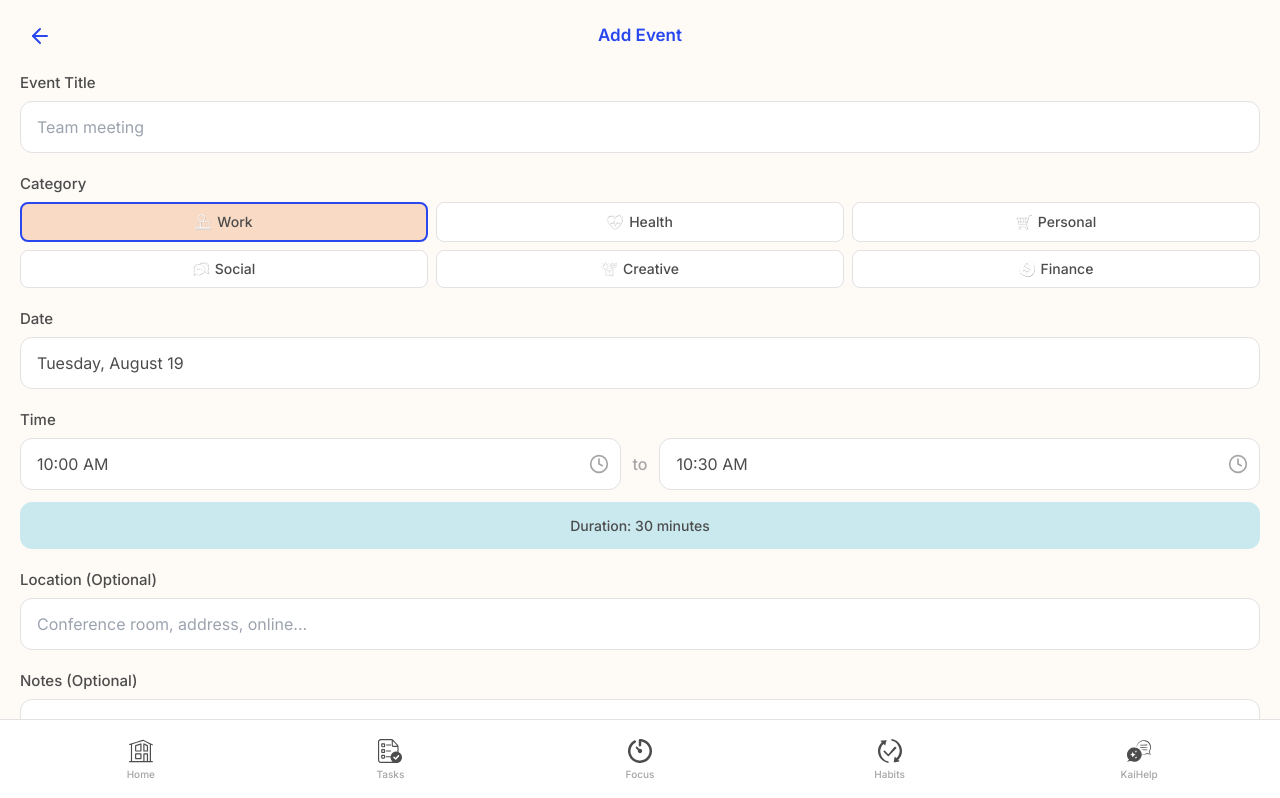
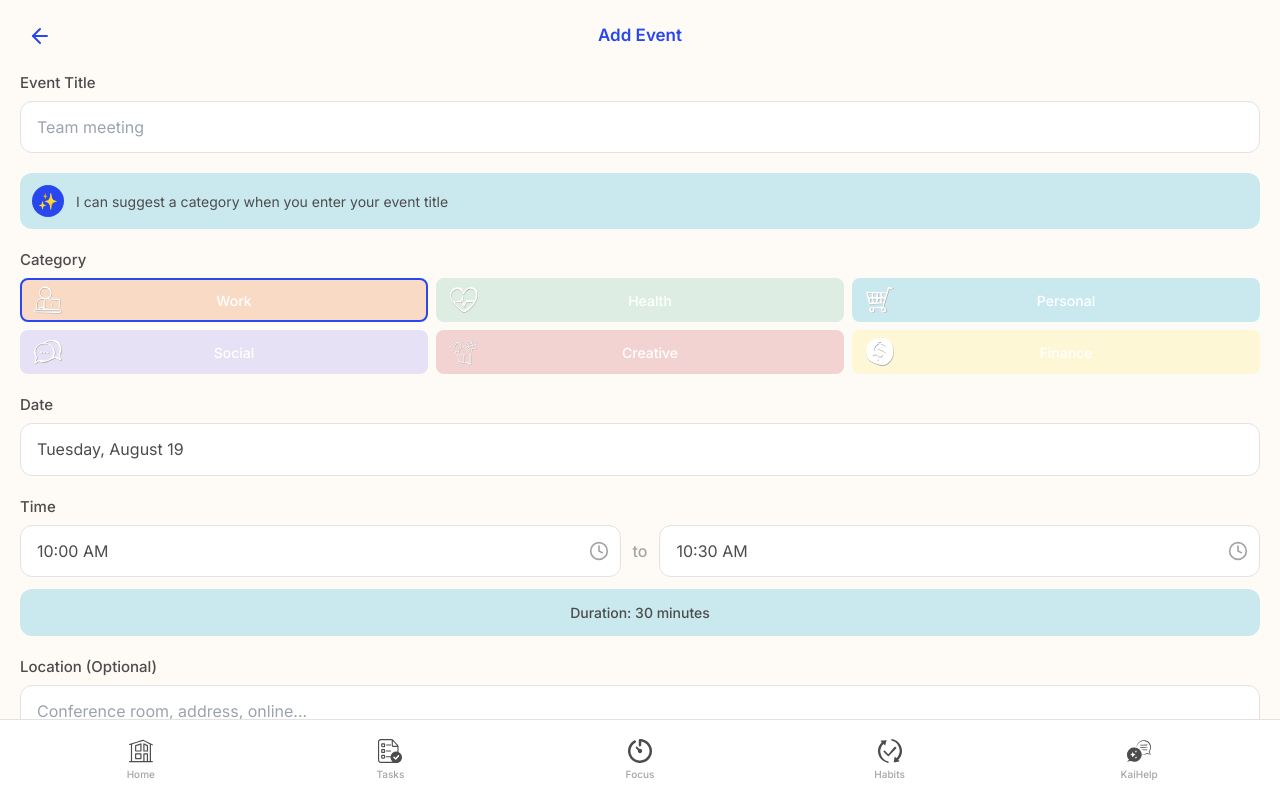
Before and after one commit to 100percentmaxx/joidu-adhd-app, a Next.js app: page /add-event in a window 1280 px wide. Shown: the top 798 px of the page. Built offline with nearby package versions, Linux system fonts and the light colour scheme.

Commit message:
Update colors and styling on Event Add screen

```diff
--- a/src/app/add-event/page.tsx
+++ b/src/app/add-event/page.tsx
@@ -116,13 +116,34 @@ export default function AddEvent() {
 
   // Calculate duration between start and end time
   const calculateDuration = () => {
-    // Simple duration calculation (this would be more robust in production)
-    const start = formData.startTime
-    const end = formData.endTime
+    try {
+      // Parse time strings (assumes format like "10:00 AM")
+      const parseTime = (timeStr: string) => {
+        const [time, period] = timeStr.split(' ')
+        const [hours, minutes] = time.split(':').map(Number)
+        let hour24 = hours
 
-    // For demo purposes, return 30 minutes
-    // In production, you'd parse the times and calculate the difference
+        if (period === 'PM' && hours !== 12) hour24 += 12
+        if (period === 'AM' && hours === 12) hour24 = 0
+
+        return hour24 * 60 + minutes // Return total minutes
+      }
+
+      const startMinutes = parseTime(formData.startTime)
+      const endMinutes = parseTime(formData.endTime)
+
+      let duration = endMinutes - startMinutes
+      if (duration < 0) duration += 24 * 60 // Handle next day
+
+      const hours = Math.floor(duration / 60)
+      const mins = duration % 60
+
+      if (hours === 0) return `${mins} minutes`
+      if (mins === 0) return `${hours} hour${hours > 1 ? 's' : ''}`
+      return `${hours} hour${hours > 1 ? 's' : ''} ${mins} minutes`
+    } catch {
       return '30 minutes'
+    }
   }
 
   // Handle form submission
@@ -155,15 +176,35 @@ export default function AddEvent() {
             <button
               key={key}
               onClick={() => setFormData(prev => ({ ...prev, category: key as Category }))}
-              className="flex items-center justify-center px-3 py-2 rounded-lg transition-all duration-200"
+              className="flex items-center px-3 py-2 rounded-lg transition-all duration-200 relative"
               style={{
-                backgroundColor: isSelected ? info.color : 'var(--card-background)',
-                border: isSelected ? '2px solid var(--primary-blue)' : '1px solid var(--border-color)',
-                color: isSelected ? 'var(--text-primary)' : 'var(--text-primary)'
+                backgroundColor: info.color,
+                border: isSelected ? '2px solid var(--primary-blue)' : '2px solid transparent',
+                minHeight: '44px'
               }}
             >
-              <img src={info.icon} alt={info.name} style={{ width: '16px', height: '16px', marginRight: '6px' }} />
-              <span style={{ fontSize: '14px', fontWeight: '500' }}>{info.name}</span>
+              <img
+                src={info.icon}
+                alt={info.name}
+                style={{
+                  width: '28px',
+                  height: '28px',
+                  position: 'absolute',
+                  left: '12px'
+                }}
+              />
+              <span
+                style={{
+                  fontSize: '14px',
+                  fontWeight: '500',
+                  color: 'white',
+                  width: '100%',
+                  textAlign: 'center',
+                  marginLeft: '20px'
+                }}
+              >
+                {info.name}
+              </span>
             </button>
           )
         })}
@@ -254,8 +295,7 @@ export default function AddEvent() {
           />
         </div>
 
-        {/* AI Suggestion Card */}
-        {showAISuggestion && (
+        {/* Kai Suggestion Box - Always visible as shown in mockup */}
         <div style={{
           backgroundColor: 'var(--info-light)',
           borderRadius: '12px',
@@ -283,9 +323,13 @@ export default function AddEvent() {
               color: 'var(--text-primary)',
               flex: 1
             }}>
-                This looks like a {categoryData[suggestedCategory].name.toLowerCase()} item. Should I add this category?
+              {showAISuggestion
+                ? `This looks like a ${categoryData[suggestedCategory].name.toLowerCase()} item. Should I add this category?`
+                : 'I can suggest a category when you enter your event title'
+              }
             </span>
           </div>
+          {showAISuggestion && (
             <button
               onClick={acceptAISuggestion}
               style={{
@@ -301,8 +345,8 @@ export default function AddEvent() {
             >
               Accept
             </button>
+          )}
         </div>
-        )}
 
         {/* Category Selection */}
         <div style={{ marginBottom: '20px' }}>
@@ -363,7 +407,9 @@ export default function AddEvent() {
               <input
                 type="text"
                 value={formData.startTime}
-                onChange={(e) => setFormData(prev => ({ ...prev, startTime: e.target.value }))}
+                onChange={(e) => {
+                  setFormData(prev => ({ ...prev, startTime: e.target.value }))
+                }}
                 style={{
                   width: '100%',
                   backgroundColor: 'var(--input-background)',
@@ -394,7 +440,9 @@ export default function AddEvent() {
               <input
                 type="text"
                 value={formData.endTime}
-                onChange={(e) => setFormData(prev => ({ ...prev, endTime: e.target.value }))}
+                onChange={(e) => {
+                  setFormData(prev => ({ ...prev, endTime: e.target.value }))
+                }}
                 style={{
                   width: '100%',
                   backgroundColor: 'var(--input-background)',
```
Lines whose indentation alone changed are shown as unchanged.
